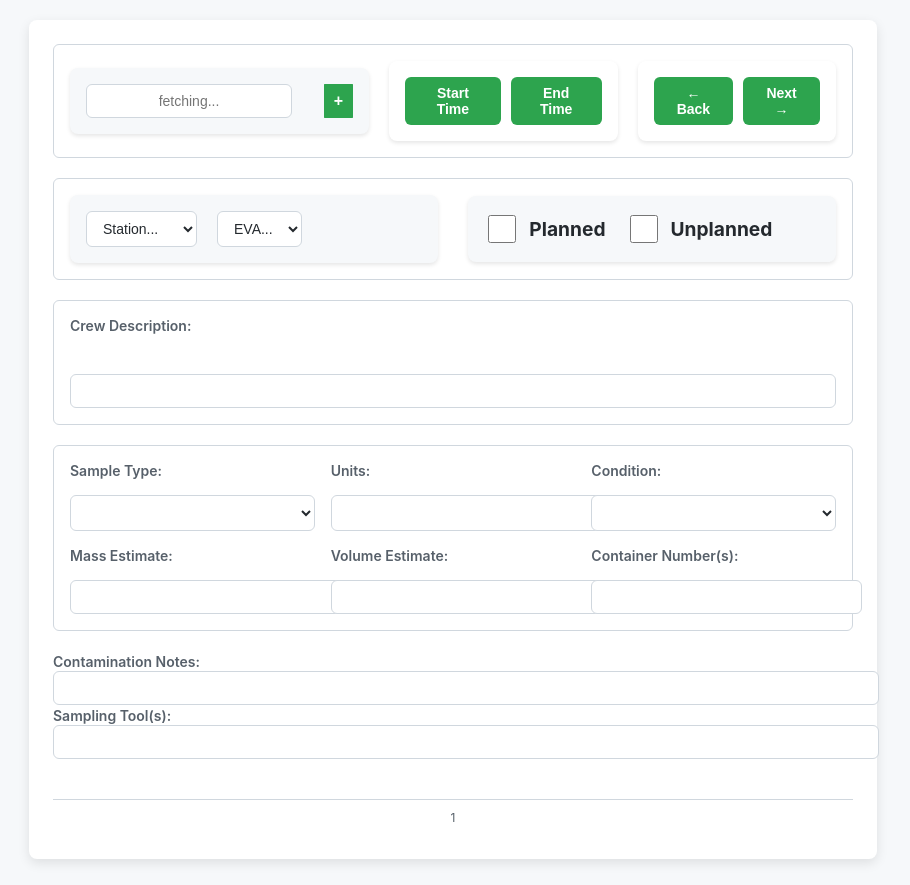
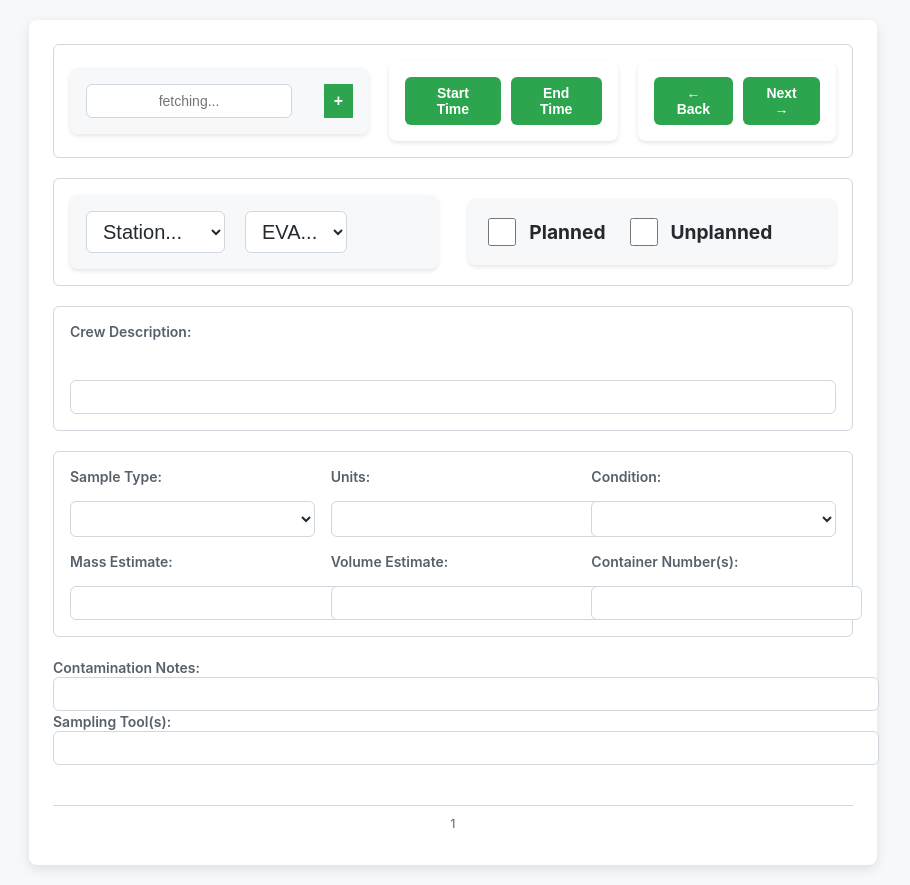
Before and after one commit to jralleta-3dp/A3_InputWebapp, a plain HTML site: page newpage.html in a window 1280 px wide. Shown: the whole page, without its empty margins (187-1097 px from the left). Drawn offline with Linux system fonts and the light colour scheme; sample sign-in values are in the browser's storage.

Commit message:
Larger Font for Dropdown menus in second row

```diff
--- a/newpage.html
+++ b/newpage.html
@@ -253,7 +253,7 @@
     .dropdown-input select {
       width: 100%; /* Ensure dropdown spans the full width of its container */
       padding: 8px 12px; /* Reduce padding for a cleaner look */
-      font-size: 14px; /* Match font size with other inputs */
+      font-size: 20px; /* Match font size with other inputs */
       border: 1px solid #d0d7de;
       border-radius: 6px;
       background-color: #ffffff;
```
